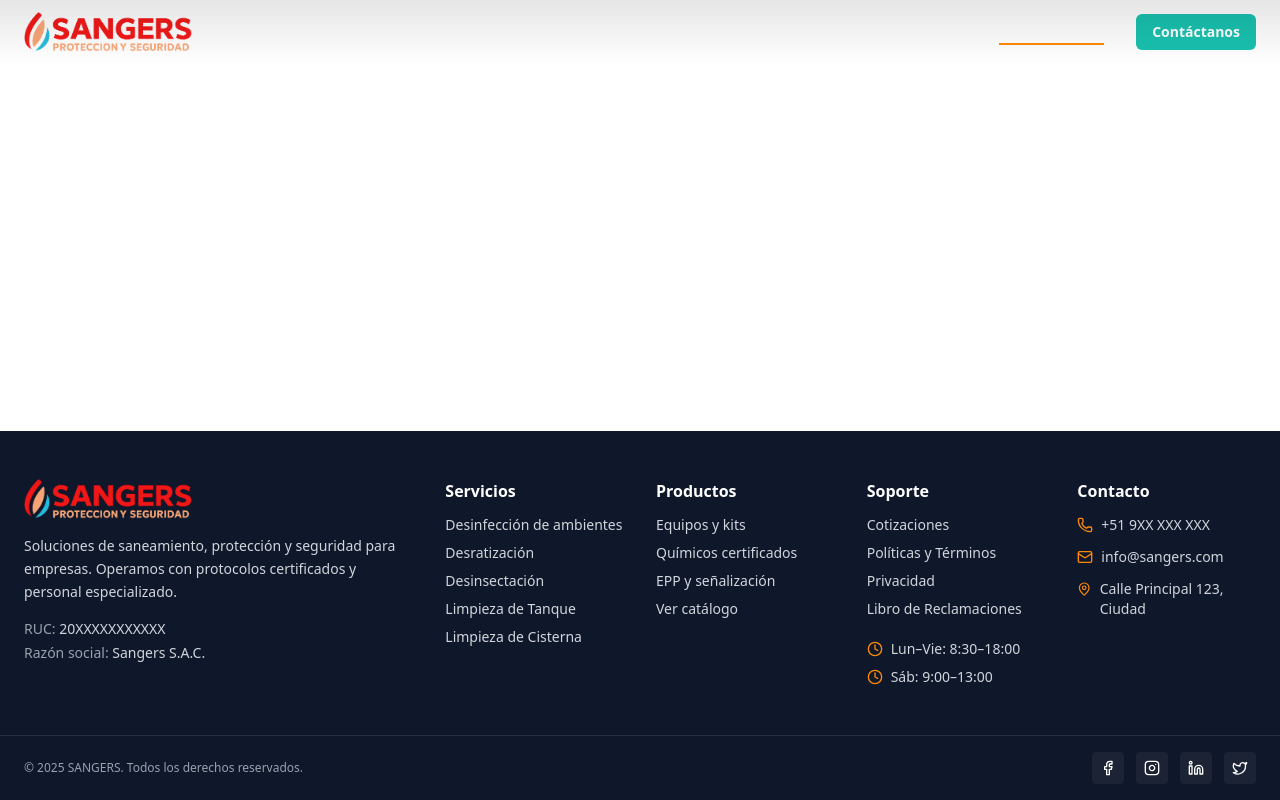
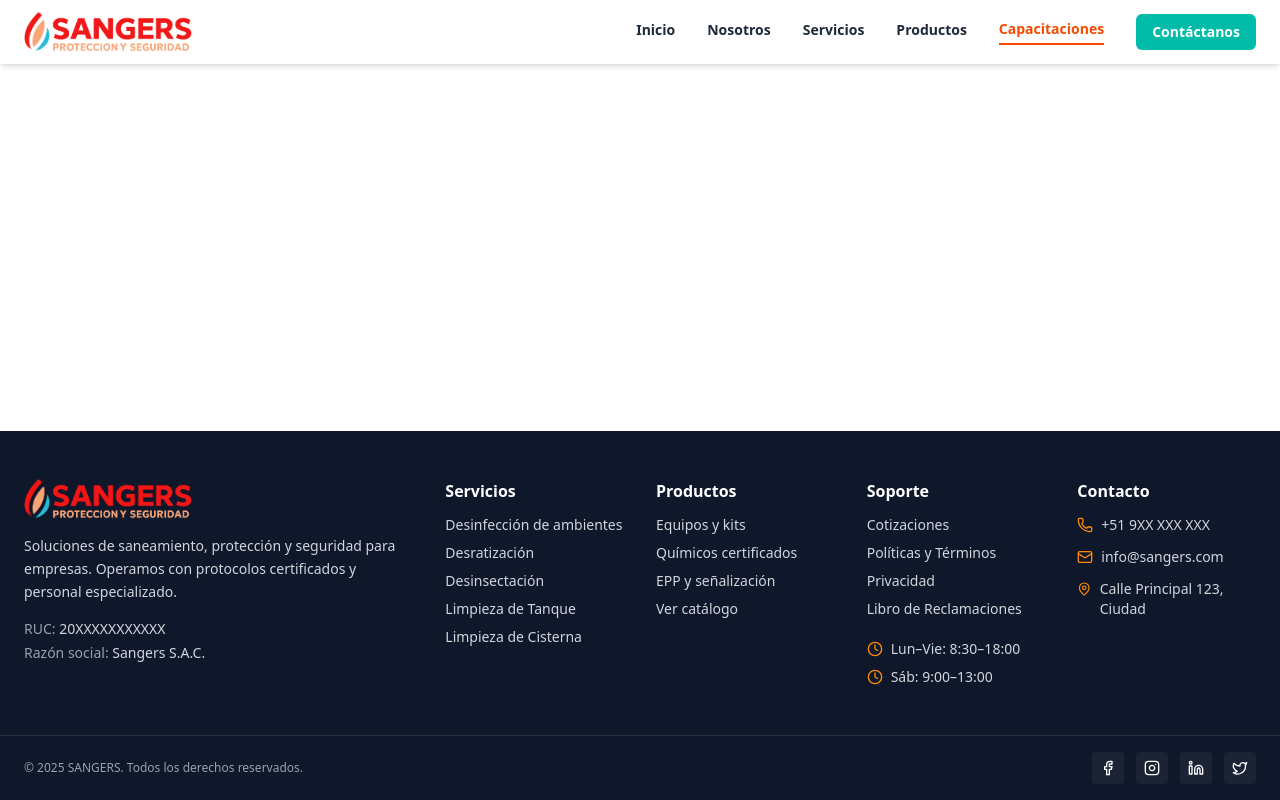
Before and after one commit to wizzsam/Maqueta-Sangers, a React (Vite) app: page /capacitaciones in a window 1280 px wide. Built offline with nearby package versions, Linux system fonts and the light colour scheme.

Commit message:
Problemas del Home

```diff
--- a/src/components/Header.tsx
+++ b/src/components/Header.tsx
@@ -1,9 +1,12 @@
 import React, { useEffect, useState } from "react";
-import { NavLink } from "react-router-dom";
+import { NavLink, useLocation } from "react-router-dom";
 import LogoSangers from "../assets/LogoSangersPng.png";
 
 const Header: React.FC = () => {
   const [scrolled, setScrolled] = useState(false);
+  const { pathname } = useLocation();
+
+  const isHome = pathname === "/";
 
   useEffect(() => {
     const handleScroll = () => setScrolled(window.scrollY > 80);
@@ -11,7 +14,9 @@ const Header: React.FC = () => {
     return () => window.removeEventListener("scroll", handleScroll);
   }, []);
 
-  const baseNavText = scrolled ? "text-gray-800" : "text-white";
+  const realScrolled = isHome ? scrolled : true;
+
+  const baseNavText = realScrolled ? "text-gray-800" : "text-white";
 
   const linkClass = (isActive: boolean) =>
     [
@@ -19,7 +24,7 @@ const Header: React.FC = () => {
       baseNavText,
       "hover:text-orange-500",
       isActive
-        ? scrolled
+        ? realScrolled
           ? "text-orange-600 border-b-2 border-orange-600"
           : "text-orange-400 border-b-2 border-orange-400"
         : "",
@@ -29,61 +34,46 @@ const Header: React.FC = () => {
 
   return (
     <header
-      className={`fixed top-0 left-0 w-full z-50 transition-all duration-300 ${scrolled ? "bg-white shadow-md backdrop-blur-sm" : "bg-transparent"
+      className={`fixed top-0 left-0 w-full z-50 transition-all duration-300 ${realScrolled
+        ? "bg-white shadow-md backdrop-blur-sm"
+        : "bg-transparent"
         }`}
     >
       <div className="max-w-7xl mx-auto px-6 py-3 flex items-center justify-between">
-        {/* Logo */}
         <div className="flex items-center space-x-3">
           <NavLink to="/">
             <img src={LogoSangers} alt="Logo Sangers" className="h-10 w-auto" />
           </NavLink>
         </div>
 
-        {/* Navegación */}
-        <nav
-          className={`hidden md:flex items-center space-x-8 text-sm font-medium transition-colors duration-300`}
-        >
+        <nav className="hidden md:flex items-center space-x-8 text-sm font-medium">
           <NavLink to="/" className={({ isActive }) => linkClass(isActive)}>
             Inicio
           </NavLink>
 
-          <NavLink
-            to="/nosotros"
-            className={({ isActive }) => linkClass(isActive)}
-          >
+          <NavLink to="/nosotros" className={({ isActive }) => linkClass(isActive)}>
             Nosotros
           </NavLink>
 
-          <NavLink
-            to="/servicios"
-            className={({ isActive }) => linkClass(isActive)}
-          >
+          <NavLink to="/servicios" className={({ isActive }) => linkClass(isActive)}>
             Servicios
           </NavLink>
 
-          <NavLink
-            to="/productos"
-            className={({ isActive }) => linkClass(isActive)}
-          >
+          <NavLink to="/productos" className={({ isActive }) => linkClass(isActive)}>
             Productos
           </NavLink>
 
-          <NavLink
-            to="/capacitaciones"
-            className={({ isActive }) => linkClass(isActive)}
-          >
+          <NavLink to="/capacitaciones" className={({ isActive }) => linkClass(isActive)}>
             Capacitaciones
           </NavLink>
 
-          {/* CTA: si luego tienes /contacto, lo apuntas ahí */}
           <NavLink
             to="/contacto"
             className={({ isActive }) =>
               [
                 "px-4 py-2 font-bold rounded-md transition-colors duration-200",
                 isActive ? "ring-2 ring-offset-2 ring-teal-500/70" : "",
-                scrolled
+                realScrolled
                   ? "bg-teal-500 hover:bg-teal-600 text-white"
                   : "bg-teal-500/90 hover:bg-teal-400 text-white",
               ]
@@ -96,8 +86,8 @@ const Header: React.FC = () => {
         </nav>
       </div>
 
-      {/* Overlay para contraste sobre el hero */}
-      {!scrolled && (
+      {/* Overlay visible SOLO en home */}
+      {isHome && !realScrolled && (
         <div className="absolute inset-0 bg-gradient-to-b from-black/10 to-transparent pointer-events-none" />
       )}
     </header>
```
